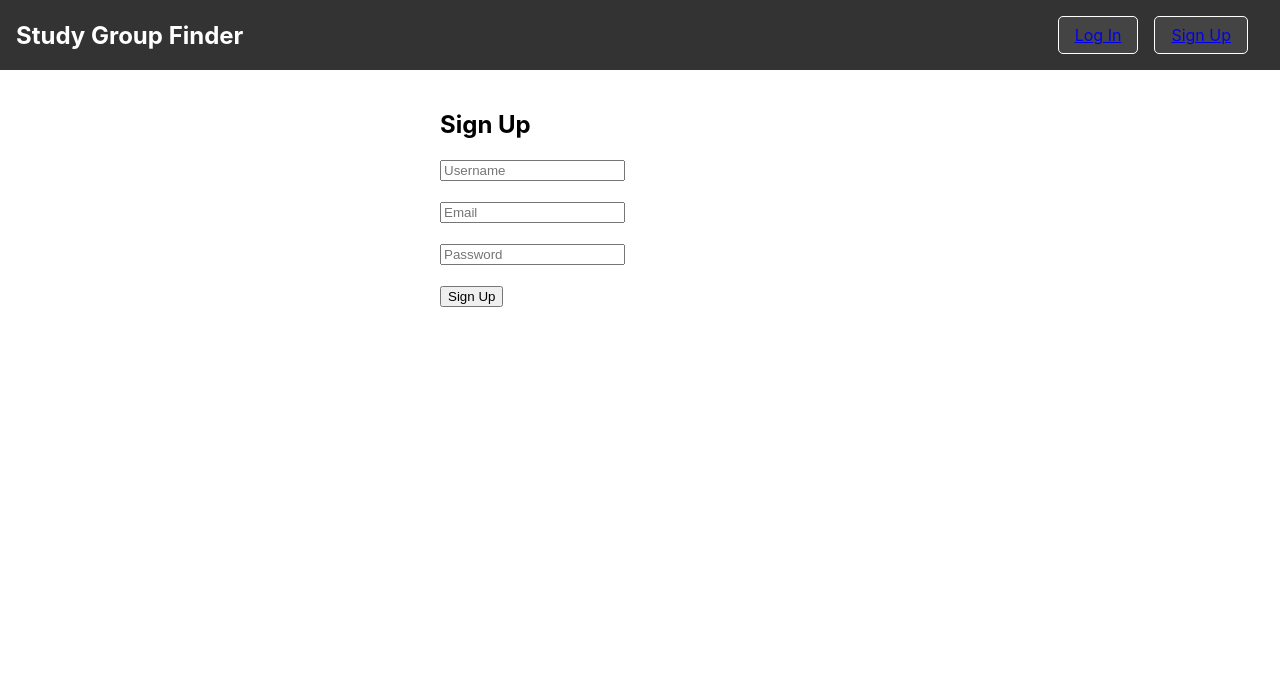
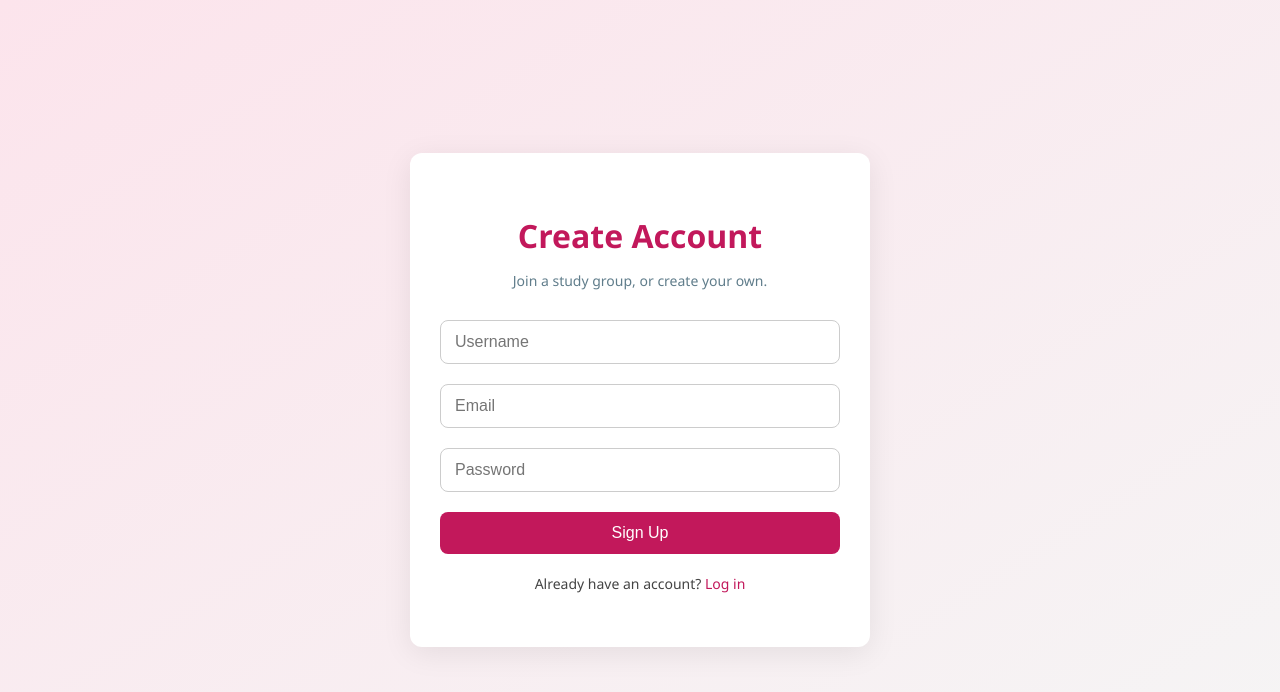
Before and after one commit to MastaM1ND/CS-440---Verdant-Vermin, a React (Create React App) app in the folder frontend/: page /signup in a window 1280 px wide. Shown: the top 692 px of the page. Built offline with nearby package versions, Linux system fonts and the light colour scheme.

Commit message:
did css of login and signup

```diff
--- a/frontend/src/App.js
+++ b/frontend/src/App.js
@@ -1,22 +1,24 @@
-import { BrowserRouter as Router, Routes, Route } from 'react-router-dom';
+import { BrowserRouter as Router, Routes, Route, useLocation } from 'react-router-dom';
 import Login from './Login';
 import Signup from './Signup';
 import Groups from './Groups';
 import NavBar from './components/NavBar';
 import RequireAuth from './components/RequireAuth';
 
-function App() {
+// This inner component allows dynamic hiding of NavBar
+function AppRoutes() {
+  const location = useLocation();
+  const hideNav = location.pathname === '/' || location.pathname === '/signup';
+
   return (
-    <Router>
-      {/* NavBar shows on all pages */}
-      <NavBar />
-
+    <>
+      {!hideNav && <NavBar />}
       <Routes>
         {/* Public Routes */}
         <Route path="/" element={<Login />} />
         <Route path="/signup" element={<Signup />} />
 
-        {/* Protected Routes */}
+        {/* Protected Route */}
         <Route
           path="/groups"
           element={
@@ -26,6 +28,14 @@ function App() {
           }
         />
       </Routes>
+    </>
+  );
+}
+
+function App() {
+  return (
+    <Router>
+      <AppRoutes />
     </Router>
   );
 }
--- a/frontend/src/Login.js
+++ b/frontend/src/Login.js
@@ -1,14 +1,23 @@
-import React, { useState } from 'react';
+import React, { useState, useEffect } from 'react';
 import { useNavigate } from 'react-router-dom';
+import './login.css';
 
 function Login() {
   const [email, setEmail] = useState('');
   const [password, setPassword] = useState('');
   const navigate = useNavigate();
 
+  useEffect(() => {
+    const user = JSON.parse(localStorage.getItem('user'));
+    if (user) {
+      navigate('/groups');
+    }
+  }, [navigate]);
+
   const handleLogin = async (e) => {
     e.preventDefault();
 
+    try {
       const res = await fetch('http://localhost:3001/login', {
         method: 'POST',
         headers: { 'Content-Type': 'application/json' },
@@ -16,17 +25,24 @@ function Login() {
       });
 
       const data = await res.json();
-    if (data.success) {
-      localStorage.setItem('user_id', data.user_id); // simple client-side session
+
+      if (res.ok && data.success) {
+        localStorage.setItem('user', JSON.stringify({ user_id: data.user_id, email }));
         navigate('/groups');
       } else {
-      alert(data.message || 'Login failed. Please try again.');
+        alert(data.message || 'Login failed.');
+      }
+    } catch (err) {
+      console.error('Login error:', err);
+      alert('Server error.');
     }
   };
 
   return (
-    <div style={{ maxWidth: '400px', margin: 'auto', padding: '20px' }}>
-      <h2>Login</h2>
+    <div className="login-page">
+      <div className="login-container">
+        <h1>Study Group Finder</h1>
+        <p className="subtitle">Find your team. Learn better together.</p>
         <form onSubmit={handleLogin}>
           <input
             type="email"
@@ -34,17 +50,20 @@ function Login() {
             required
             value={email}
             onChange={e => setEmail(e.target.value)}
-        /><br /><br />
+          />
           <input
             type="password"
             placeholder="Password"
             required
             value={password}
             onChange={e => setPassword(e.target.value)}
-        /><br /><br />
+          />
           <button type="submit">Log In</button>
         </form>
-      <p>Don't have an account? <a href="/signup">Sign up</a></p>
+        <p className="signup-link">
+          Don't have an account? <a href="/signup">Sign up</a>
+        </p>
+      </div>
     </div>
   );
 }
--- /dev/null
+++ b/frontend/src/Signup.css
@@ -0,0 +1,76 @@
+body {
+    margin: 0;
+    font-family: 'Segoe UI', sans-serif;
+    background: linear-gradient(to bottom right, #fce4ec, #f5f5f5);
+  }
+
+  .signup-page {
+    display: flex;
+    justify-content: center;
+    align-items: center;
+    min-height: 100vh;
+  }
+
+  .signup-container {
+    background: #ffffff;
+    padding: 40px 30px;
+    border-radius: 12px;
+    box-shadow: 0 6px 30px rgba(0, 0, 0, 0.08);
+    max-width: 400px;
+    width: 90%;
+    text-align: center;
+  }
+
+  .signup-container h1 {
+    color: #c2185b;
+    margin-bottom: 10px;
+  }
+
+  .subtitle {
+    color: #607d8b;
+    font-size: 14px;
+    margin-bottom: 30px;
+  }
+
+  .signup-container form {
+    display: flex;
+    flex-direction: column;
+  }
+
+  .signup-container input {
+    padding: 12px 14px;
+    margin-bottom: 20px;
+    border: 1px solid #ccc;
+    border-radius: 8px;
+    font-size: 16px;
+  }
+
+  .signup-container button {
+    padding: 12px;
+    background-color: #c2185b;
+    color: white;
+    border: none;
+    border-radius: 8px;
+    font-size: 16px;
+    cursor: pointer;
+    transition: background 0.3s;
+  }
+
+  .signup-container button:hover {
+    background-color: #880e4f;
+  }
+
+  .login-link {
+    margin-top: 20px;
+    font-size: 14px;
+    color: #444;
+  }
+
+  .login-link a {
+    color: #c2185b;
+    text-decoration: none;
+  }
+
+  .login-link a:hover {
+    text-decoration: underline;
+  }
--- a/frontend/src/Signup.js
+++ b/frontend/src/Signup.js
@@ -1,5 +1,6 @@
 import React, { useState } from 'react';
 import { useNavigate } from 'react-router-dom';
+import './Signup.css';
 
 function Signup() {
   const [form, setForm] = useState({ username: '', email: '', password: '' });
@@ -8,6 +9,7 @@ function Signup() {
   const handleSignup = async (e) => {
     e.preventDefault();
 
+    try {
       const res = await fetch('http://localhost:3001/signup', {
         method: 'POST',
         headers: { 'Content-Type': 'application/json' },
@@ -15,17 +17,24 @@ function Signup() {
       });
 
       const data = await res.json();
-    if (data.success) {
+
+      if (res.ok && data.success) {
         alert('Signup successful! Please log in.');
-      navigate('/'); // ✅ This is what redirects to login
+        navigate('/');
       } else {
         alert(data.message || 'Signup failed.');
+      }
+    } catch (err) {
+      console.error('Signup error:', err);
+      alert('Server error.');
     }
   };
 
   return (
-    <div style={{ maxWidth: '400px', margin: 'auto', padding: '20px' }}>
-      <h2>Sign Up</h2>
+    <div className="signup-page">
+      <div className="signup-container">
+        <h1>Create Account</h1>
+        <p className="subtitle">Join a study group, or create your own.</p>
         <form onSubmit={handleSignup}>
           <input
             type="text"
@@ -33,23 +42,27 @@ function Signup() {
             value={form.username}
             onChange={(e) => setForm({ ...form, username: e.target.value })}
             required
-        /><br /><br />
+          />
           <input
             type="email"
             placeholder="Email"
             value={form.email}
             onChange={(e) => setForm({ ...form, email: e.target.value })}
             required
-        /><br /><br />
+          />
           <input
             type="password"
             placeholder="Password"
             value={form.password}
             onChange={(e) => setForm({ ...form, password: e.target.value })}
             required
-        /><br /><br />
+          />
           <button type="submit">Sign Up</button>
         </form>
+        <p className="login-link">
+          Already have an account? <a href="/">Log in</a>
+        </p>
+      </div>
     </div>
   );
 }
--- /dev/null
+++ b/frontend/src/login.css
@@ -0,0 +1,77 @@
+body {
+    margin: 0;
+    padding: 0;
+    font-family: 'Segoe UI', sans-serif;
+    background: linear-gradient(to bottom right, #e3f2fd, #f5f5f5);
+  }
+
+  .login-page {
+    display: flex;
+    justify-content: center;
+    align-items: center;
+    min-height: 100vh;
+  }
+
+  .login-container {
+    background: #ffffff;
+    padding: 40px 30px;
+    border-radius: 12px;
+    box-shadow: 0 6px 30px rgba(0, 0, 0, 0.08);
+    max-width: 400px;
+    width: 90%;
+    text-align: center;
+  }
+
+  .login-container h1 {
+    color: #1976d2;
+    margin-bottom: 10px;
+  }
+
+  .subtitle {
+    color: #607d8b;
+    font-size: 14px;
+    margin-bottom: 30px;
+  }
+
+  .login-container form {
+    display: flex;
+    flex-direction: column;
+  }
+
+  .login-container input {
+    padding: 12px 14px;
+    margin-bottom: 20px;
+    border: 1px solid #ccc;
+    border-radius: 8px;
+    font-size: 16px;
+  }
+
+  .login-container button {
+    padding: 12px;
+    background-color: #1976d2;
+    color: white;
+    border: none;
+    border-radius: 8px;
+    font-size: 16px;
+    cursor: pointer;
+    transition: background 0.3s;
+  }
+
+  .login-container button:hover {
+    background-color: #125ea7;
+  }
+
+  .signup-link {
+    margin-top: 20px;
+    font-size: 14px;
+    color: #444;
+  }
+
+  .signup-link a {
+    color: #1976d2;
+    text-decoration: none;
+  }
+
+  .signup-link a:hover {
+    text-decoration: underline;
+  }
```
Lines whose indentation alone changed are shown as unchanged.
